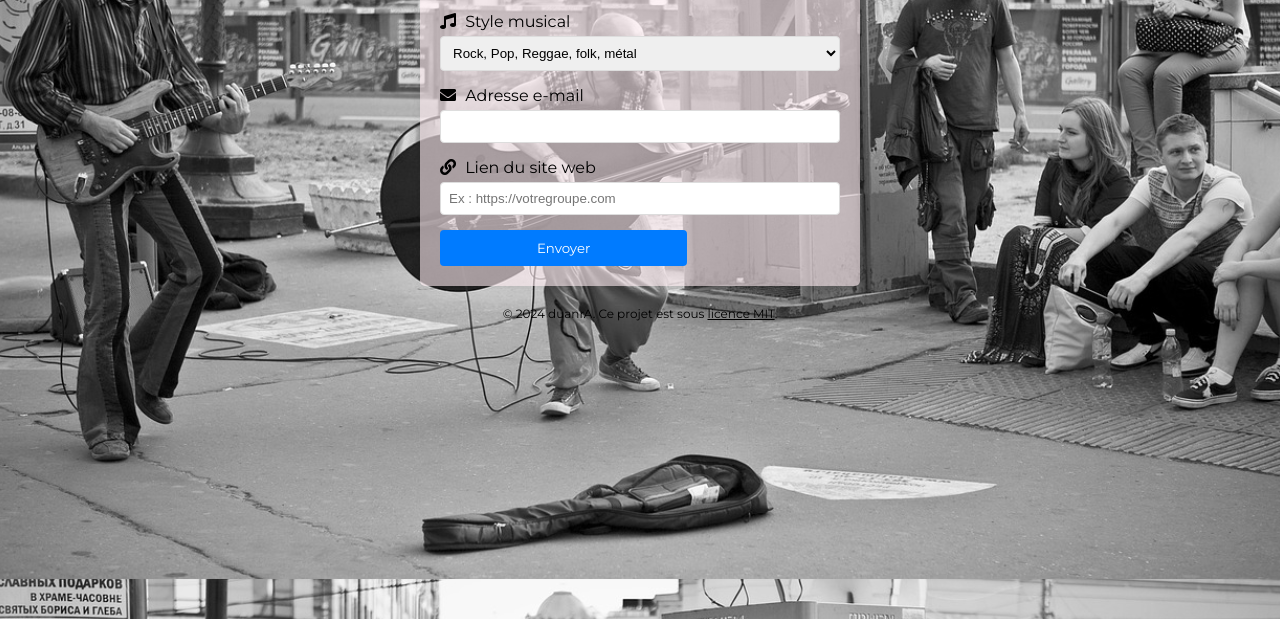
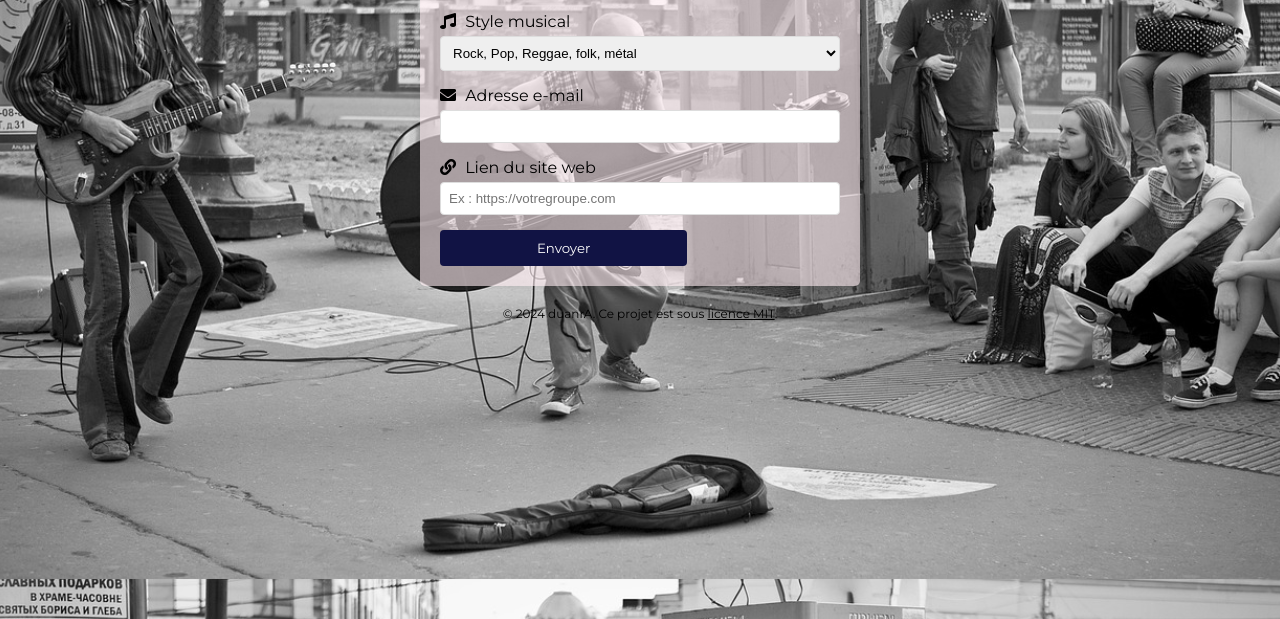
Before and after one commit to arnaudbonnafoux/formulaire_1, a plain HTML site: page index.html in a window 1280 px wide. Shown: the part 221-840 px from the top of the page. Drawn offline with Linux system fonts and the light colour scheme.

Commit message:
modif_index.html

```diff
--- a/index.html
+++ b/index.html
@@ -62,7 +62,7 @@
         }
 
         button {
-            background-color: #007BFF;
+            background-color: #111344;
             color: white;
             padding: 10px;
             border: none;
@@ -73,7 +73,7 @@
         }
 
         button:hover {
-            background-color: #0056b3;
+            background-color: #3136C4;
         }
 
         /* Media Query pour les écrans mobiles */
```
